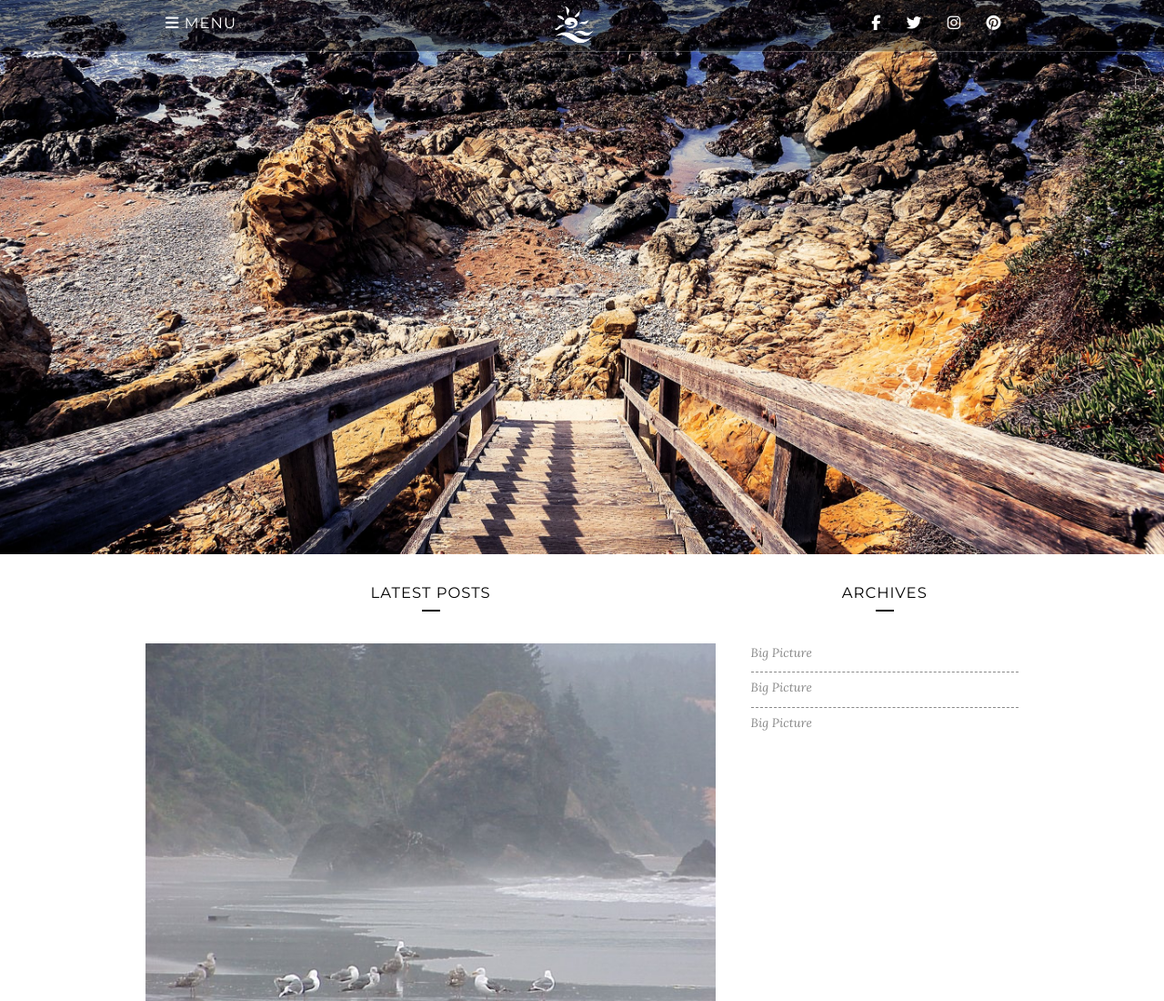
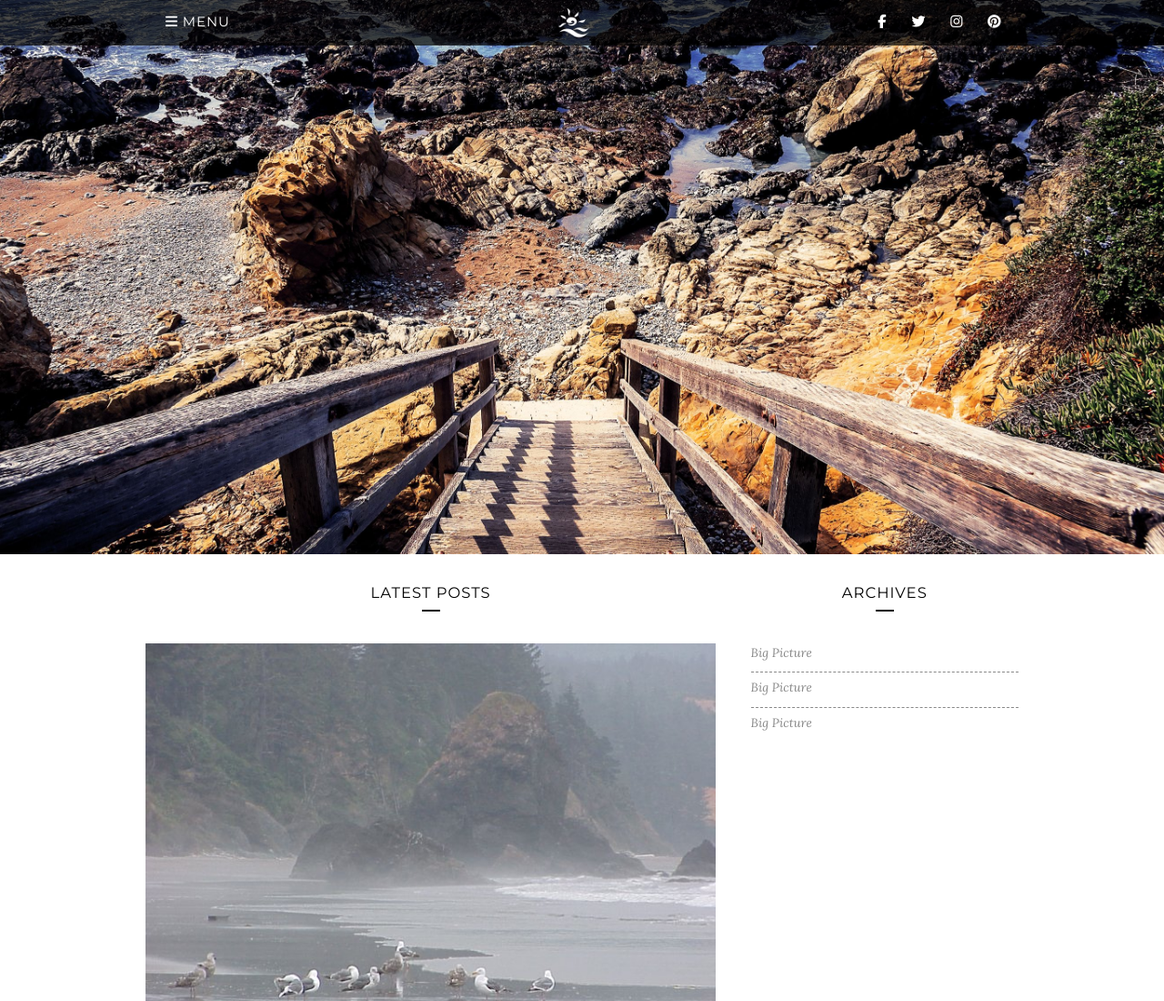
Before and after one commit to TristanAG/nn_blog, a website: page index.html in a window 1280 px wide. Shown: the top 1100 px of the page at 91% size. Drawn offline with nearby package versions, Linux system fonts and the light colour scheme.

Commit message:
style test

```diff
--- a/css/style.css
+++ b/css/style.css
@@ -47,26 +47,27 @@ header{
 
   width: 100%;
   background-color: #000;
-  opacity: .4;
-  height: 56px;
-  border-bottom: 1px solid #888;
+  opacity: .7;
+  height: 50px;
+
 }
 #header-content{
   position: fixed;
-  margin-top: 3px;
+  margin-top: 6px;
   z-index: 3;
   width: 100%;
 }
 #post-header{
   position: relative;
-  border-bottom: 1px solid #888;
+
   height: 38px;
   color: #2f2f2f;
 }
 
 #logo{
-  width: 48px;
+  width: 38px;
   vertical-align: middle;
+
 
 }
 
@@ -74,8 +75,9 @@ header{
   font-family: 'Montserrat', sans-serif;
   color: white;
   letter-spacing: .06em;
-  font-size: 1.1em;
+  font-size: 1em;
   display: inline;
+
 }
 
 #header-content h5 i{
@@ -91,6 +93,7 @@ header{
   width: 32.4%;
   text-align: left;
   display: inline-block;
+
 
 }
 
```
